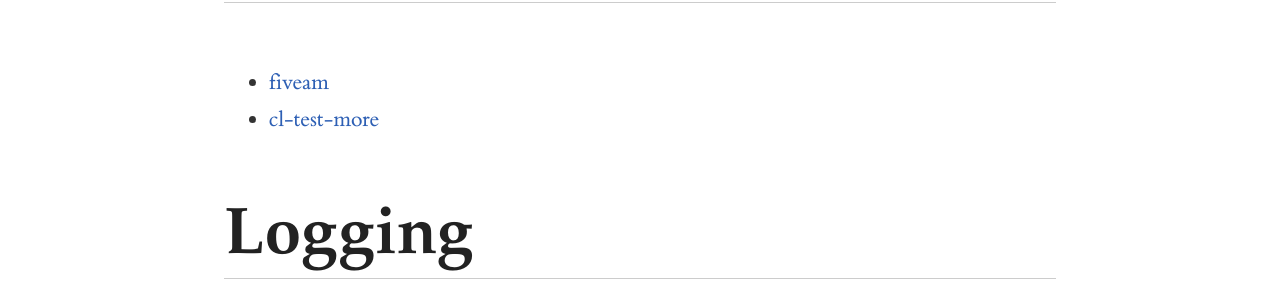
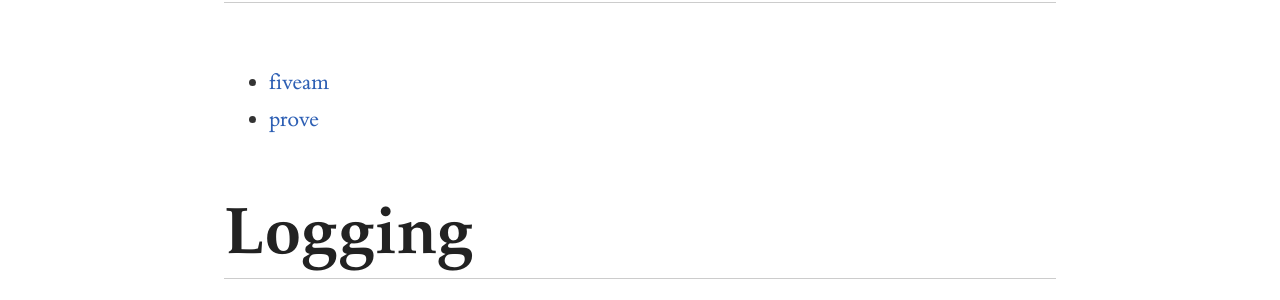
Before and after one commit to LispLang/lisplang.github.io, a Jekyll site: the page built from wiki/_posts/2016-01-01-recommended-libraries.md, in a window 1280 px wide and 900 px high, scrolled down 9921 px. Shown: the part 154-454 px from the top of the window. Built offline with Jekyll 4.4.1, drawn with Linux system fonts in a browser that asks for light colours.

Commit message:
cl-test-more is now prove
with fixed link

```diff
--- a/wiki/_posts/2016-01-01-recommended-libraries.md
+++ b/wiki/_posts/2016-01-01-recommended-libraries.md
@@ -239,7 +239,7 @@
 # Unit Testing
 
 - [fiveam](http://common-lisp.net/project/fiveam/)
-- [cl-test-more](http://8arrow.org/cl-test-more/)
+- [prove](http://quickdocs.org/prove/)
 
 # Logging
 
```
